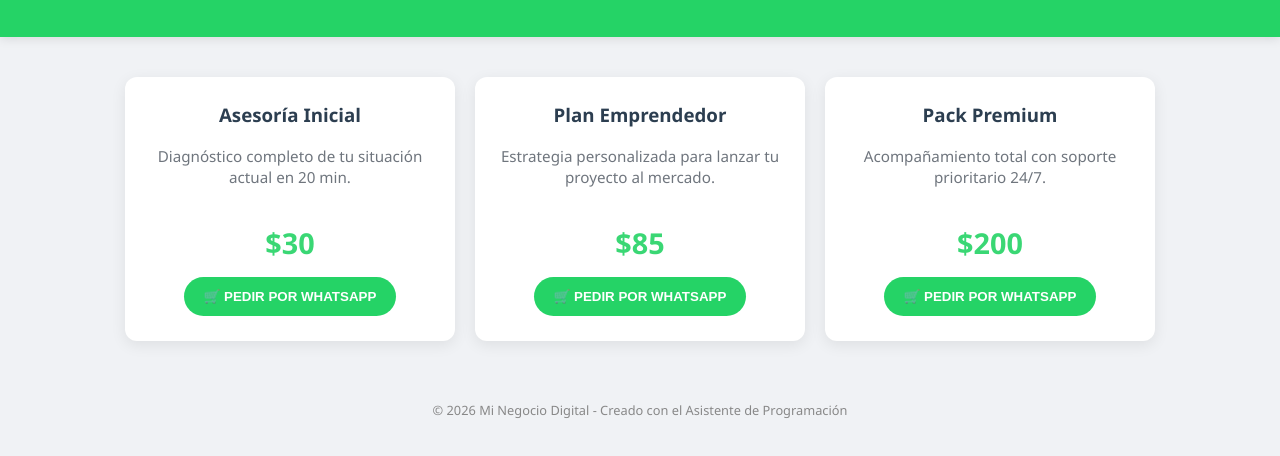
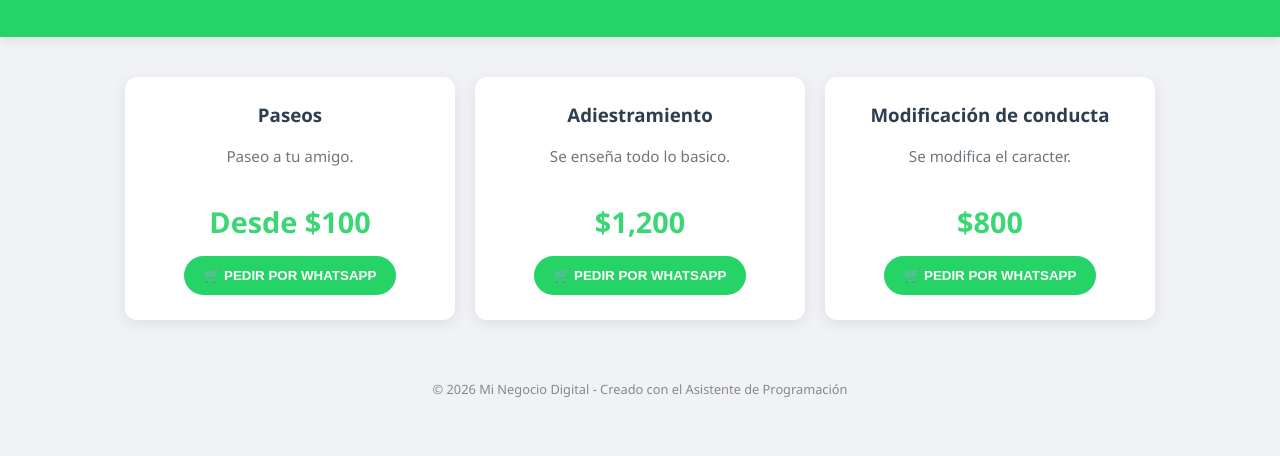
Before and after one commit to Angel-code47/Adiestramiento-y-paseo-, a plain HTML site: page index.html in a window 1280 px wide. Shown: the part 130-586 px from the top of the page. Drawn offline with Linux system fonts and the light colour scheme.

Commit message:
Update index.html

```diff
--- a/index.html
+++ b/index.html
@@ -122,19 +122,19 @@
     // 2. BASE DE DATOS: Lista de tus productos/servicios
     const servicios = [
         {
-            nombre: "Asesoría Inicial",
-            precio: "$30",
-            desc: "Diagnóstico completo de tu situación actual en 20 min."
+            nombre: "Paseos",
+            precio: "Desde $100",
+            desc: "Paseo a tu amigo."
         },
         {
-            nombre: "Plan Emprendedor",
-            precio: "$85",
-            desc: "Estrategia personalizada para lanzar tu proyecto al mercado."
+            nombre: "Adiestramiento",
+            precio: "$1,200",
+            desc: "Se enseña todo lo basico."
         },
         {
-            nombre: "Pack Premium",
-            precio: "$200",
-            desc: "Acompañamiento total con soporte prioritario 24/7."
+            nombre: "Modificación de conducta",
+            precio: "$800",
+            desc: "Se modifica el caracter."
         }
     ];
 
```
